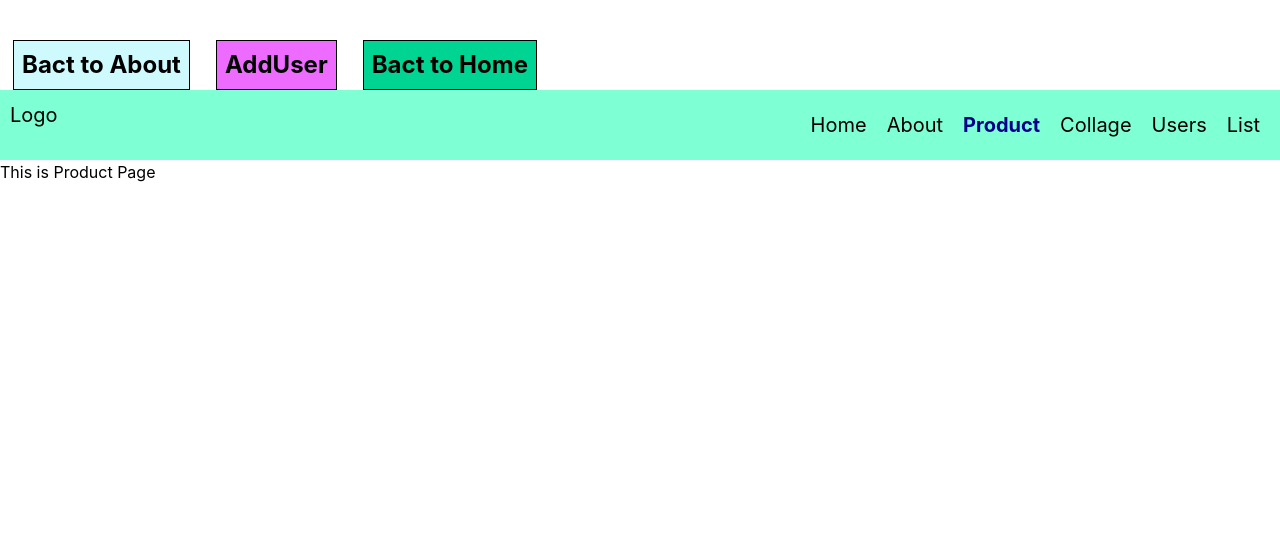
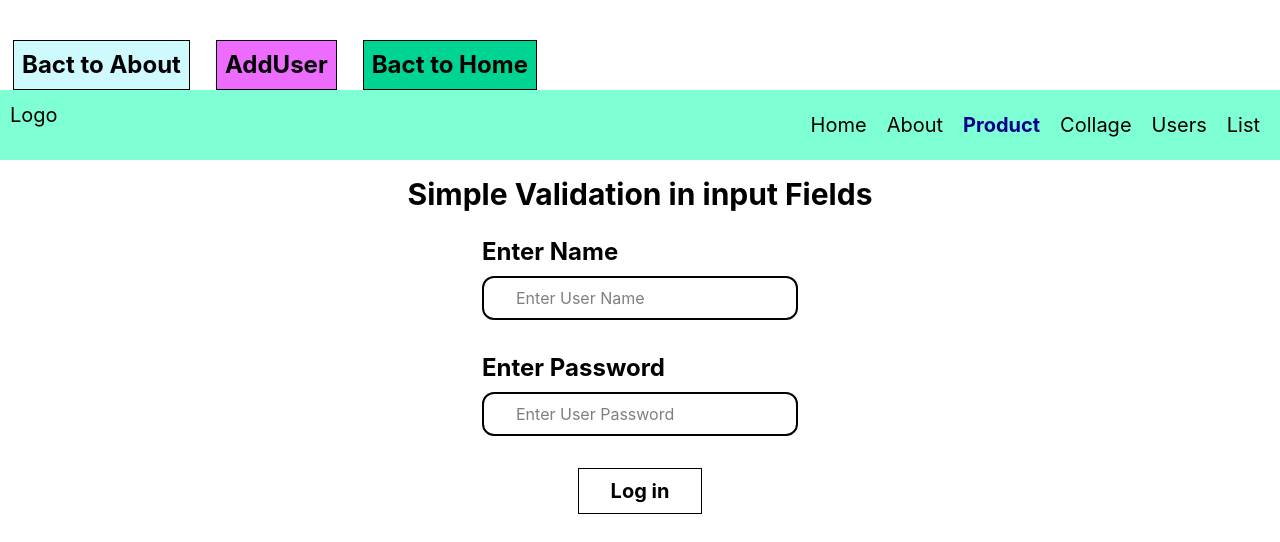
Before and after one commit to SohailBangash007/React-19, a React (Vite) app in the folder react-router-7-tutorial/: page /product in a window 1280 px wide. Shown: the top 542 px of the page. Built offline with nearby package versions, Linux system fonts and the light colour scheme.

Commit message:
simple validation in input field

```diff
--- a/react-router-7-tutorial/src/Product.jsx
+++ b/react-router-7-tutorial/src/Product.jsx
@@ -1,9 +1,77 @@
-import React from "react";
+import React, { useState } from "react";
 
 const Product = () => {
+  const [name, setName] = useState("");
+  const [NameError, setNameError] = useState();
+  const [Password, setPassword] = useState("");
+  const [PassError, setPassError] = useState();
+
+  const handlerName = (event) => {
+    console.log(event.target.value);
+    if (event.target.value.length > 10) {
+      setNameError("Please Enter The 10 Alphabets");
+    } else {
+      setNameError("");
+    }
+  };
+
+  const handlePassword = (event) => {
+    let regex = /^[A-Z0-9]+$/i;
+    if (regex.test(event.target.value)) {
+      setPassError();
+    } else {
+      setPassError(
+        "Please Enter The Alphabets and Numeric words Special characters not Allowed",
+      );
+    }
+  };
+
   return (
     <div>
-      <h1>This is Product Page</h1>
+      <h1 className="text-3xl text-center font-bold mt-4">
+        Simple Validation in input Fields
+      </h1>
+
+      <div className="flex flex-col  justify-center items-center   mt-6">
+        <div className=" flex flex-col">
+          <label htmlFor="name" className="mb-2 text-2xl font-bold">
+            Enter Name
+          </label>
+          <input
+            type="text"
+            placeholder="Enter User Name"
+            onChange={handlerName}
+            className={`px-8 py-2 border-2 rounded-xl ${NameError ? "error": ""} `}
+          />
+          <span className="text-red-500 text-2xl mt-2 outline-red-500">
+            {NameError && NameError}
+          </span>
+        </div>
+
+        <br />
+        <div className=" flex flex-col">
+          <label htmlFor="password" className="mb-2 text-2xl font-bold">
+            Enter Password
+          </label>
+          <input
+            type="text"
+            placeholder="Enter User Password"
+            onChange={handlePassword}
+            className={`px-8 py-2 border-2 rounded-xl ${PassError ?"error": ""} `}
+          />
+          <span className="text-red-500 text-2xl mt-2 outline-red-500">
+            {PassError && PassError}
+          </span>
+        </div>
+
+        <br />
+        <button
+          className="px-8 py-2 border font-bold text-xl"
+          disabled={PassError || NameError}
+        >
+          Log in
+        </button>
+      </div>
     </div>
   );
 };
--- a/react-router-7-tutorial/src/db.json
+++ b/react-router-7-tutorial/src/db.json
@@ -1,12 +1,5 @@
 {
   "users": [
-    {
-      "firstName": "Ahsaan",
-      "lastName": "Sawabi",
-      "age": "21",
-      "email": "xyz@gmail.com",
-      "id": "6hvpPBSB9jQ"
-    },
     {
       "firstName": "Arif",
       "lastName": "Muneer",
@@ -48,6 +41,16 @@
       "age": "23",
       "email": "sohailbangash09@gmail.com",
       "id": "D_PvZI481rI"
+    },
+    {
+      "firstName": "Ahsaan ",
+      "lastName": "Sawabi",
+      "age": "19",
+      "email": "Ahsaan@gmail.com",
+      "id": "Q8fRy1qRTXY"
+    },
+    {
+      "id": "-M266BSJpnw"
     }
   ],
   "$schema": "./node_modules/json-server/schema.json"
```
